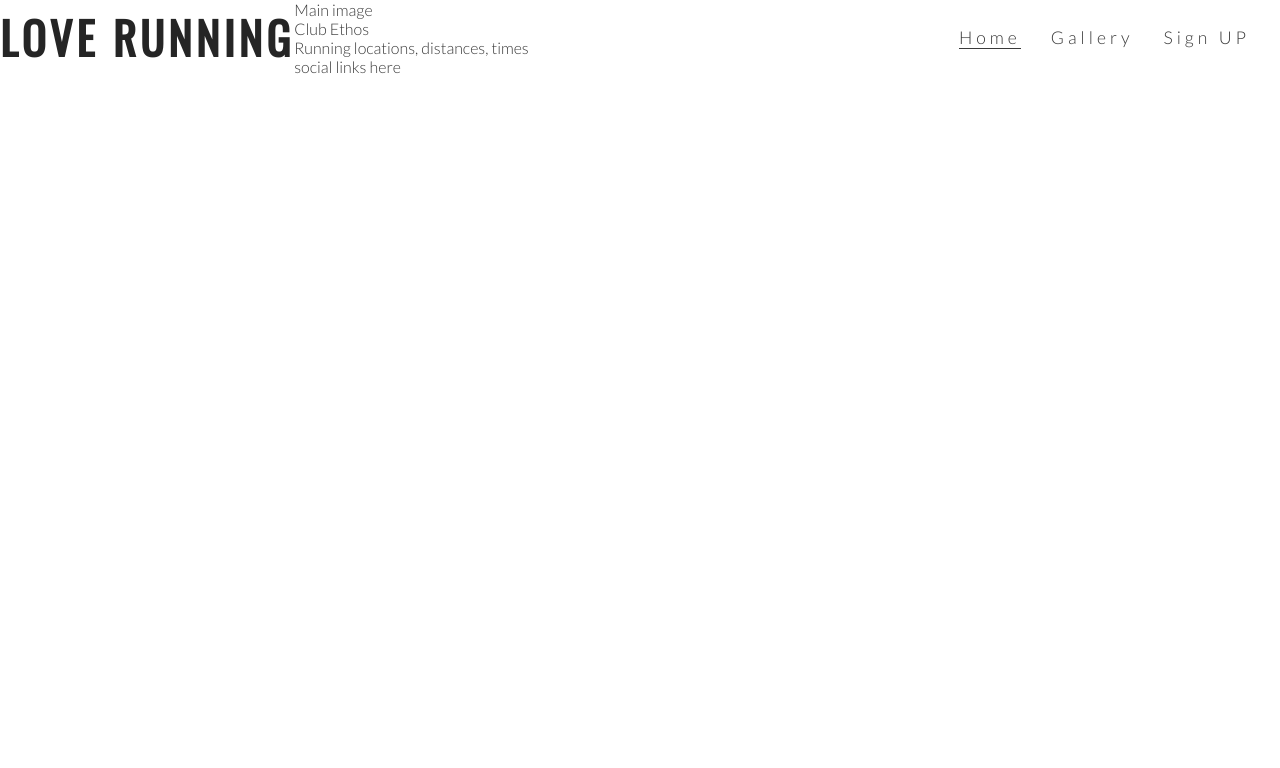
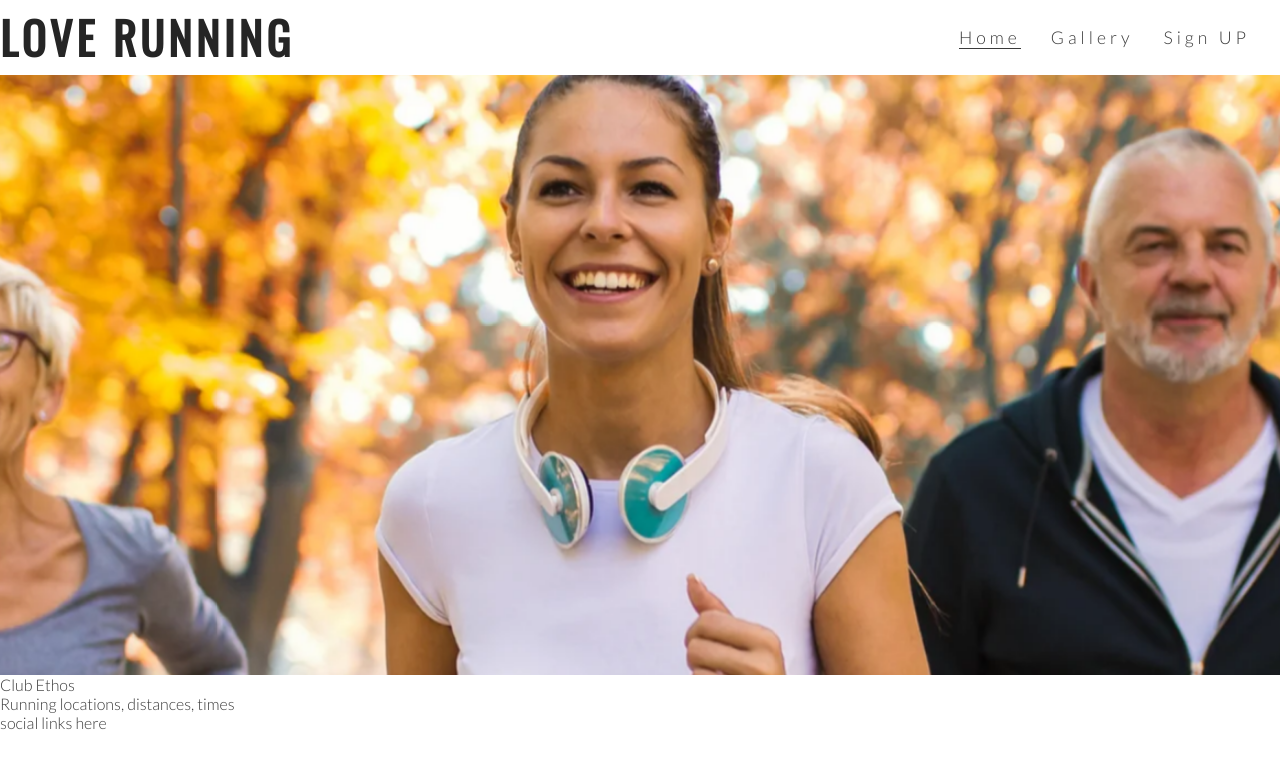
Before and after one commit to e-kai00/love-running, a plain HTML site: page index.html in a window 1280 px wide. Drawn offline with nearby package versions, Linux system fonts and the light colour scheme.

Commit message:
Add hero image and animation for zoom

```diff
--- a/assets/css/style.css
+++ b/assets/css/style.css
@@ -3,7 +3,7 @@
 * {
     margin: 0;
     padding: 0;
-    border: 0;
+    border: none;
 }
 
 body {
@@ -23,7 +23,7 @@ h1, h2 {
 
 #logo {
     float: left;
-    font-size: 280%
+    font-size: 280%;
 }
 
 /* navigation links*/
@@ -55,3 +55,36 @@ h1, h2 {
 .active {
     border-bottom: 1px solid #3a3a3a;
 }
+
+/* hero image */
+
+#hero-outer {
+    height: 600px;
+    width: 100%;
+    overflow: hidden;
+}
+
+#hero-image {
+    height: 600px;
+    width: 100%;
+    background: url('../images/hero-image.webp') no-repeat center center;
+
+
+    /* animats zoom effect on loading page */
+
+    animation-name: hero-zoom;
+    animation-duration: 5s;
+    animation-fill-mode: forwards;
+
+}
+
+/* creates the level of zoom for hero image */
+
+@keyframes hero-zoom {
+    from {
+        transform: scale(1);
+    }
+    to {
+        transform: scale(1.1);
+    }
+}
--- a/index.html
+++ b/index.html
@@ -30,7 +30,9 @@
             </ul>
         </nav>
     </header>
-    <section>Main image</section>
+    <section id="hero-outer">
+        <div id="hero-image"></div>
+    </section>
     <section>Club Ethos</section>
     <section>Running locations, distances, times</section>
     <footer>social links here</footer>
```
Also changed, not shown: assets/images/hero-image.webp (added).
